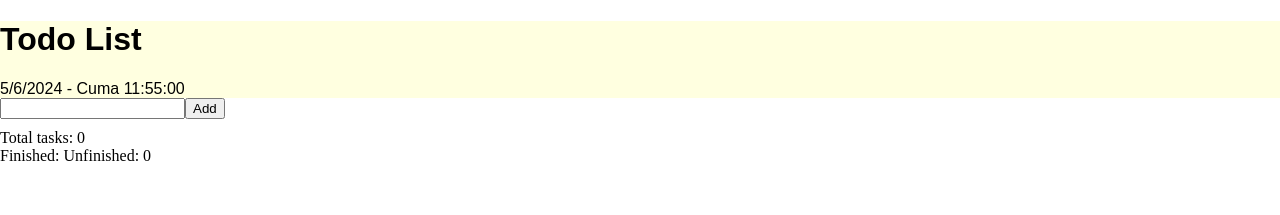
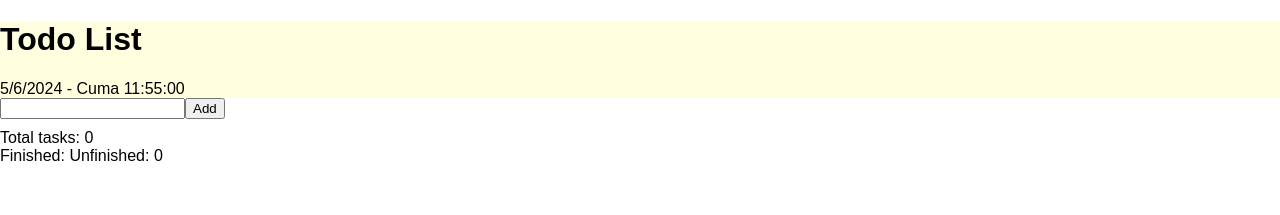
Before and after one commit to TalhaPekdemir/learning-react, a React (Vite) app in the folder v18/02-ToDoApp/todoapp/: page / in a window 1280 px wide. Shown: the top 215 px of the page. Built offline with nearby package versions, Linux system fonts and the light colour scheme.

Commit message:
relocate app css

```diff
--- a/v18/02-ToDoApp/todoapp/index.html
+++ b/v18/02-ToDoApp/todoapp/index.html
@@ -4,7 +4,6 @@
 <head>
   <meta charset="UTF-8" />
   <meta name="viewport" content="width=device-width, initial-scale=1.0" />
-  <link rel="stylesheet" href="style.css">
   <title>Vite + React</title>
 </head>
 
--- /dev/null
+++ b/v18/02-ToDoApp/todoapp/src/App.css
@@ -0,0 +1,4 @@
+html, body{
+    margin: 0px;
+    font-family: Arial, Helvetica, sans-serif;
+}
--- a/v18/02-ToDoApp/todoapp/src/App.jsx
+++ b/v18/02-ToDoApp/todoapp/src/App.jsx
@@ -1,5 +1,7 @@
 import Header from "./components/Header";
 import ToDo from "./components/ToDo";
+
+import "./App.css";
 
 function App() {
   return (
--- a/v18/02-ToDoApp/todoapp/style.css
+++ /dev/null
@@ -1,5 +0,0 @@
-html,body{
-    height: 100%;
-    margin: 0px;
-    padding: 0px;
-}
```
